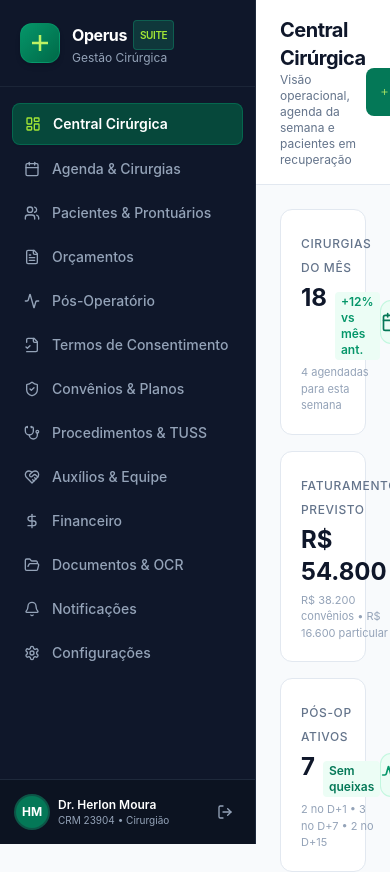
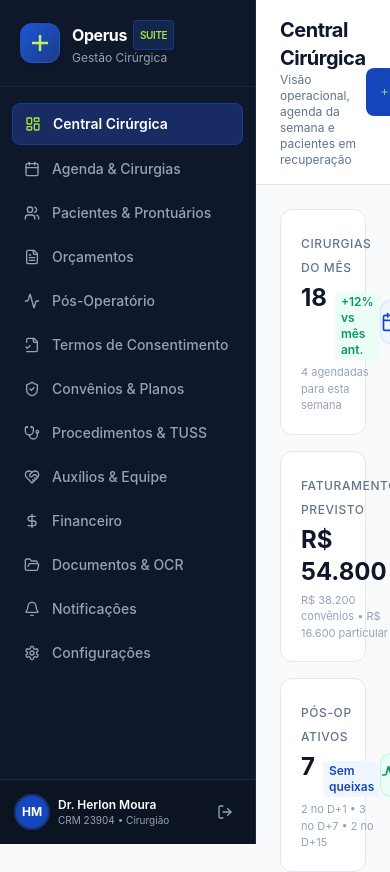
Before and after one commit to hudsonargollo3-tech/operus, a Next.js app in the folder apps/web/: page / in a window 390 px wide. Shown: the top 872 px of the page. Built offline with nearby package versions, Linux system fonts and the light colour scheme.

Commit message:
feat(branding): restore original Cobalt Blue palette (#1B58D6), authentic scalpel aperture SVG logo, recreated surgical niche AI prompts, and mobile-optimized vault

```diff
--- a/apps/web/tailwind.config.ts
+++ b/apps/web/tailwind.config.ts
@@ -11,31 +11,23 @@
     extend: {
       colors: {
         operus: {
-          50: '#ecfdf5',
-          100: '#d1fae5',
-          200: '#a7f3d0',
-          300: '#6ee7b7',
-          400: '#34d399',
-          500: '#10b981',
-          600: '#059669',
-          700: '#047857',
-          800: '#006948', // CitasYa Emerald Primary
-          900: '#064e3b',
-          950: '#022c22',
-        },
-        cyan: {
-          500: '#06b6d4',
-          600: '#0891b2',
+          50: '#f0f6ff',
+          100: '#e0edfe',
+          200: '#bae0fd',
+          300: '#7cc8fb',
+          400: '#38adf7',
+          500: '#2766E6', // Electric Cobalt Blue
+          600: '#1B58D6', // Authentic Operus Primary Core Blue
+          700: '#1646BB', // Deep Royal Sapphire
+          800: '#1e3a8a',
+          900: '#172554',
+          950: '#0b132b',
         },
         slate: {
           850: '#151f32',
           900: '#0f172a',
           950: '#090d16',
         },
-        lime: {
-          400: '#a3e635',
-          500: '#84cc16', // Electric Lime
-        }
       },
       animation: {
         'pulse-slow': 'pulse 3s cubic-bezier(0.4, 0, 0.6, 1) infinite',
```
Also changed, not shown: 3 other files (tests, documents, lock files or other folders).
